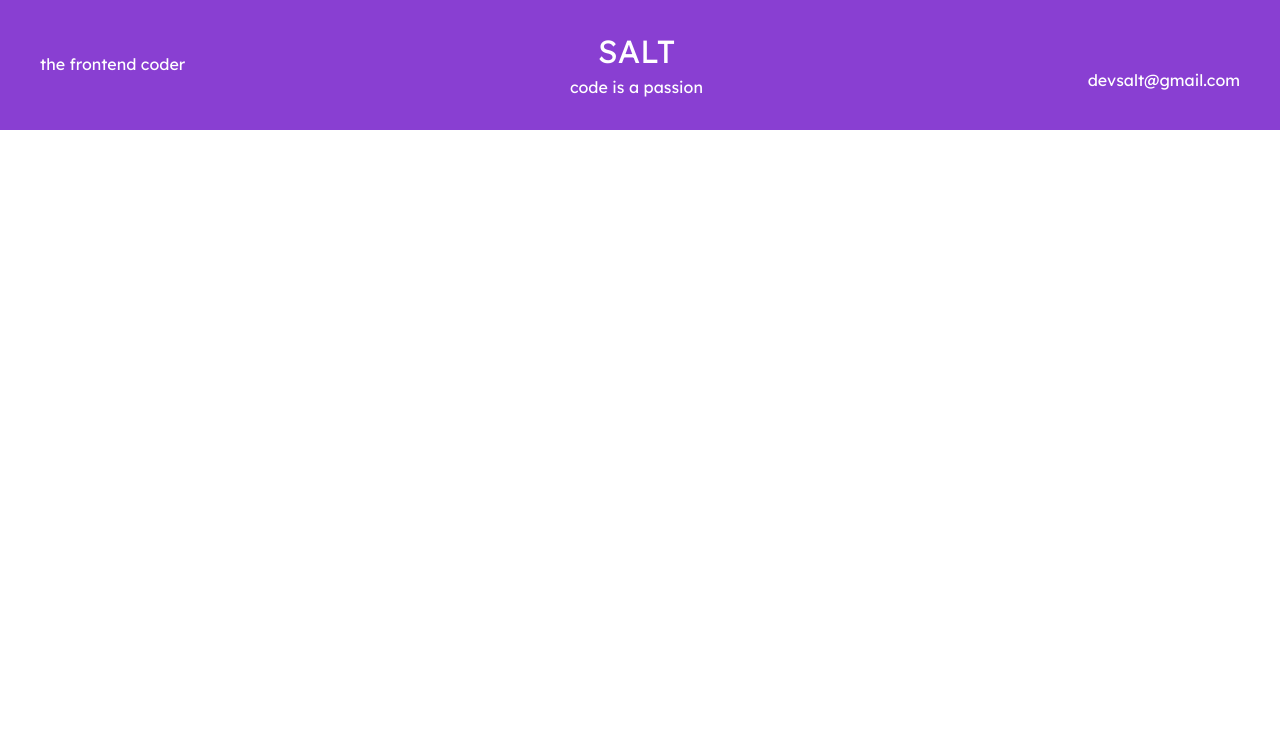
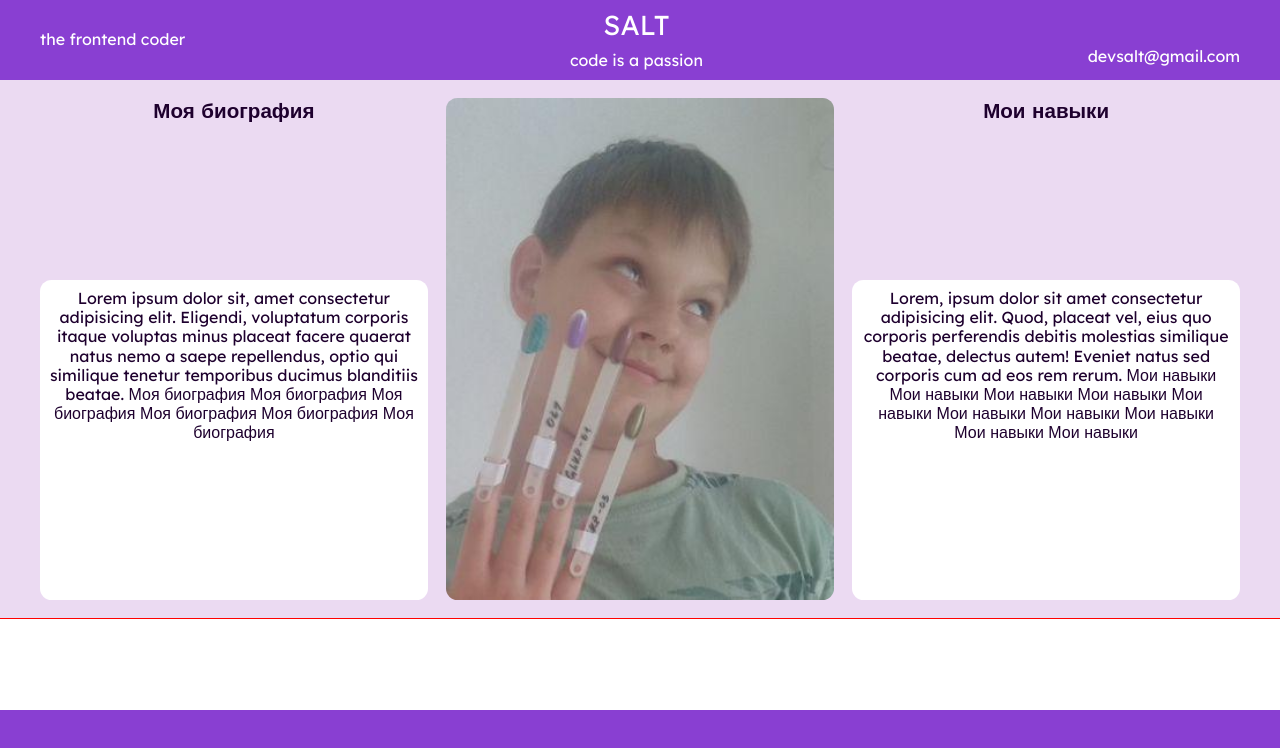
Before and after one commit to DVSaltsev/devsalt, a website: page source/index.html in a window 1280 px wide. Drawn offline with nearby package versions, Linux system fonts and the light colour scheme; files that its build step writes are made by us from their sources; files whose address does not match are found by name.

Commit message:
в основном сверстана секция About

```diff
--- a/source/index.html
+++ b/source/index.html
@@ -37,10 +37,40 @@
         </div>
         <a class="contacts__link contacts__email" href="#">devsalt@gmail.com</a>
       </div>
-
     </div>
   </header>
   <main class="main">
+    <h1 class="visually-hidden">Сайт frontend-разработчика Salt</h1>
+    <section class="about">
+      <h2 class="visually-hidden">Краткие сведения о Salt</h2>
+      <div class="container about__container">
+        <div class="about__wrapper-img">
+          <img class="about__avatar" src="img/about/avatar.jpg" alt="Фотография Salt" width="336" height="435">
+        </div>
+        <div class="about__wrapper-text about__wrapper-biography">
+          <h3 class="about__title">Моя биография</h3>
+          <p class=" about__text"> Lorem ipsum dolor sit, amet consectetur adipisicing elit.
+            Eligendi,
+            voluptatum corporis itaque voluptas minus placeat facere quaerat natus nemo a saepe repellendus, optio qui
+            similique tenetur temporibus ducimus blanditiis beatae. Моя биография Моя биография Моя биография Моя
+            биография Моя биография
+            Моя биография
+          </p>
+        </div>
+        <div class="about__wrapper-text">
+          <h3 class="about__title">Мои навыки</h3>
+          <p class=" about__text about__skills"> Lorem, ipsum dolor sit amet consectetur adipisicing elit. Quod, placeat
+            vel, eius quo corporis perferendis debitis molestias similique beatae, delectus autem! Eveniet natus sed
+            corporis cum ad eos rem rerum. Мои навыки Мои навыки Мои навыки Мои навыки Мои навыки Мои навыки Мои
+            навыки Мои навыки
+            Мои навыки Мои навыки</p>
+        </div>
+      </div>
+    </section>
+    <section class="portfolio">
+
+    </section>
+
   </main>
 
   <!-- Футер -->
--- a/source/sass/basis/mixins.scss
+++ b/source/sass/basis/mixins.scss
@@ -8,7 +8,6 @@
   // font: inherit;
   color: inherit;
   text-decoration: none;
-
 }
 
 @mixin reset-btn-push {
@@ -18,7 +17,6 @@
   padding: 0;
   border: none;
   font: inherit;
-  // color: inherit;
   background-color: transparent;
   cursor: pointer;
 }
--- a/source/sass/basis/page.scss
+++ b/source/sass/basis/page.scss
@@ -2,10 +2,18 @@
   font-family: "Lexend", sans-serif;
   font-style: normal;
   font-weight: 400;
-  font-size: 16px;
+  font-size: 14px;
   line-height: 1.2;
   color: $black;
   min-width: $min-width-mobile;
+
+  @media (min-width:$min-width-tablet) {
+    font-size: 16px;
+  }
+
+  @media (min-width:$min-width-desktop) {
+    font-size: 18px;
+  }
 }
 
 .page__body {
--- a/source/sass/basis/variables.scss
+++ b/source/sass/basis/variables.scss
@@ -1,6 +1,10 @@
 // Colors
 $black: #000000;
 $white: #FFFFFF;
+$violet-60: #ebdaf2;
+$violet-100: #893fd2;
+$violet-140: #1e002e;
+
 // $green-100: #4DA82F;
 // $green-150: #387722;
 // $gray-10: #FAFAFA;
@@ -20,5 +24,7 @@ $min-width-desktop: 1296px;
 //  Fonts
 // $main-font: "FredokaOne-Regular";
 // $main: "FredokaOne-Regular";
+
+//  Sizes
 $base-size: 14;
 $px: 1rem/$base-size;
--- /dev/null
+++ b/source/sass/blocks/about.scss
@@ -0,0 +1,62 @@
+.about {
+  // display: none;
+  background-color: $violet-60;
+  border-bottom: 1px solid red;
+
+  .about__container {
+    display: grid;
+    row-gap: 16*$px;
+    padding-top: 16*$px;
+    padding-bottom: 16*$px;
+
+    @media (min-width: ($min-width-tablet)) {
+      display: grid;
+      grid-template-columns: repeat(3, 1fr);
+      column-gap: 16*$px;
+    }
+  }
+
+  &__wrapper-text {
+    text-align: center;
+    display: grid;
+    row-gap: 8*$px
+  }
+
+  &__text {
+    @media (min-width: ($min-width-tablet)) {
+      border-radius: 10*$px;
+    }
+
+  }
+
+  &__wrapper-biography {
+    @media (min-width: ($min-width-tablet)) {
+      order: -1;
+    }
+  }
+
+  &__title {
+    @include reset-p;
+    font-size: 18*$px;
+  }
+
+  &__wrapper-img {}
+
+  &__avatar {
+    @include reset-img;
+
+    @media (min-width: ($min-width-tablet)) {
+      height: 100%;
+      object-fit: cover;
+      border-radius: 10*$px;
+    }
+  }
+
+  &__text {
+    @include reset-p;
+    background-color: $white;
+    padding: 8*$px;
+  }
+
+  &__biography {}
+}
--- a/source/sass/blocks/contacts.scss
+++ b/source/sass/blocks/contacts.scss
@@ -1,6 +1,6 @@
 .contacts {
   display: grid;
-  row-gap: 8px;
+  row-gap: 8*$px;
 
   &__link {
     @include reset-link;
@@ -15,6 +15,6 @@
     display: flex;
     justify-content: center;
     align-items: center;
-    column-gap: 16px;
+    column-gap: 16*$px;
   }
 }
--- /dev/null
+++ b/source/sass/blocks/footer.scss
@@ -0,0 +1,4 @@
+.footer {
+  height: 90px;
+  background-color: #893fd2;
+}
--- a/source/sass/blocks/header.scss
+++ b/source/sass/blocks/header.scss
@@ -1,5 +1,5 @@
 .header {
-  background-color: #893fd2;
+  background-color: $violet-100;
 
   &__profession {
     text-transform: lowercase;
@@ -8,10 +8,10 @@
 
   &__container {
     display: grid;
-    row-gap: 32px;
+    row-gap: 8*$px;
     justify-content: center;
-    padding-top: 32px;
-    padding-bottom: 32px;
+    padding-top: 8*$px;
+    padding-bottom: 8*$px;
     color: white;
 
     @media (min-width:$min-width-tablet) {
--- a/source/sass/blocks/logo.scss
+++ b/source/sass/blocks/logo.scss
@@ -1,14 +1,13 @@
 .logo {
   display: grid;
-  row-gap: 8px;
+  row-gap: 8*$px;
   justify-content: center;
   @include reset-link;
 
   &__title {
     text-align: center;
     text-transform: uppercase;
-    font-size: 32px;
-    // line-height: 120%;
+    font-size: 24*$px;
   }
 
   &__slogan {
--- /dev/null
+++ b/source/sass/blocks/main.scss
@@ -0,0 +1,9 @@
+.main {
+  display: grid;
+  // grid-template-rows: 1fr 2fr;
+  color: $violet-140;
+
+  @media (min-width: ($min-width-tablet)) {
+    display: block;
+  }
+}
--- a/source/sass/style.scss
+++ b/source/sass/style.scss
@@ -10,6 +10,9 @@
 @import "blocks/header.scss";
 @import "blocks/logo.scss";
 @import "blocks/contacts.scss";
+@import "blocks/main.scss";
+@import "blocks/about.scss";
+@import "blocks/footer.scss";
 
 // @import "structural-blocks/avialable.scss";
 // @import "structural-blocks/add.scss";
```
Also changed, not shown: source/img/about/avatar.jpg (added).
